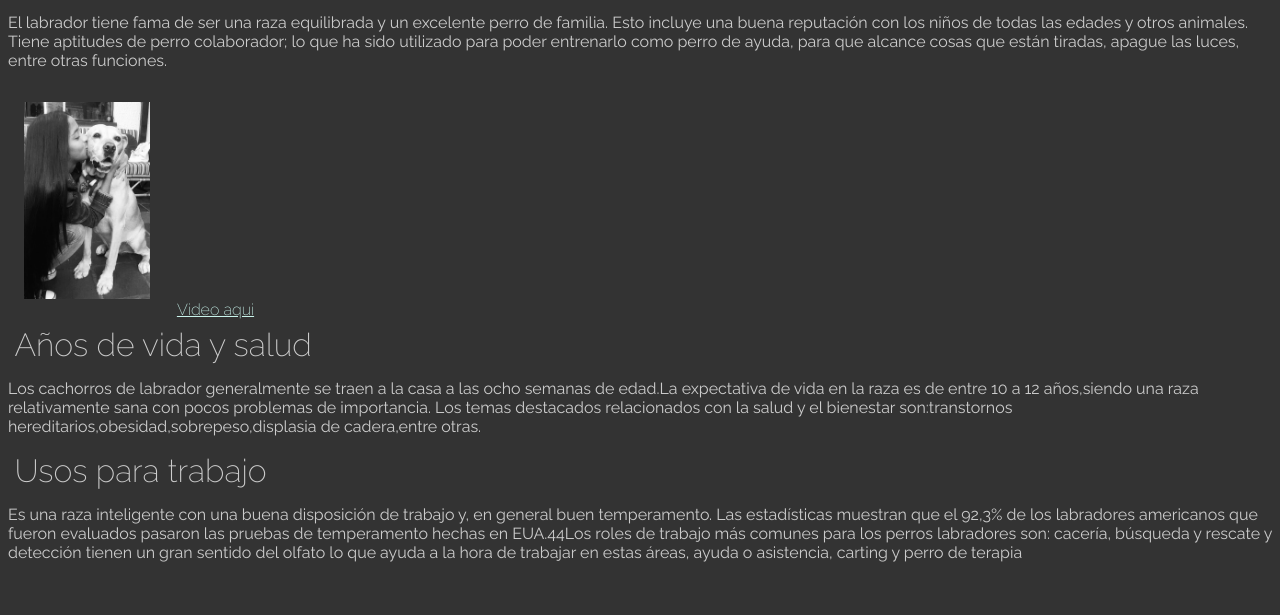
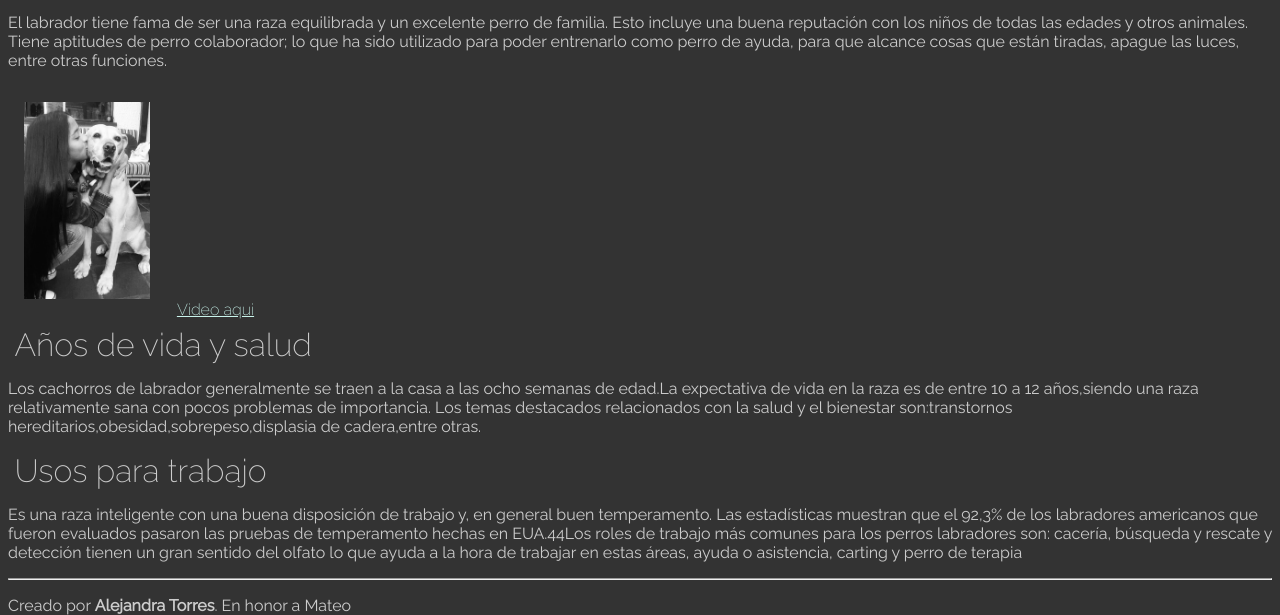
Before and after one commit to Aletorr11/Mi-pagina, a plain HTML site: page index.html in a window 1280 px wide. Shown: the part 400-1015 px from the top of the page. Before the commit the page ends 962 px from the top, so only its background shows below. Drawn offline with Linux system fonts and the light colour scheme.

Commit message:
Se crea pie de pagina

```diff
--- a/index.html
+++ b/index.html
@@ -50,6 +50,10 @@
         Los roles de trabajo más comunes para los perros labradores son: cacería, búsqueda y rescate y detección tienen
         un gran sentido del olfato lo que ayuda a la hora de trabajar en estas áreas, ayuda o asistencia, carting y
         perro de terapia</p>
+    <footer>
+        <hr>
+        <p>Creado por <strong>Alejandra Torres</strong>. En honor a Mateo</p>
+    </footer>
 </body>
 
 </html>
```
